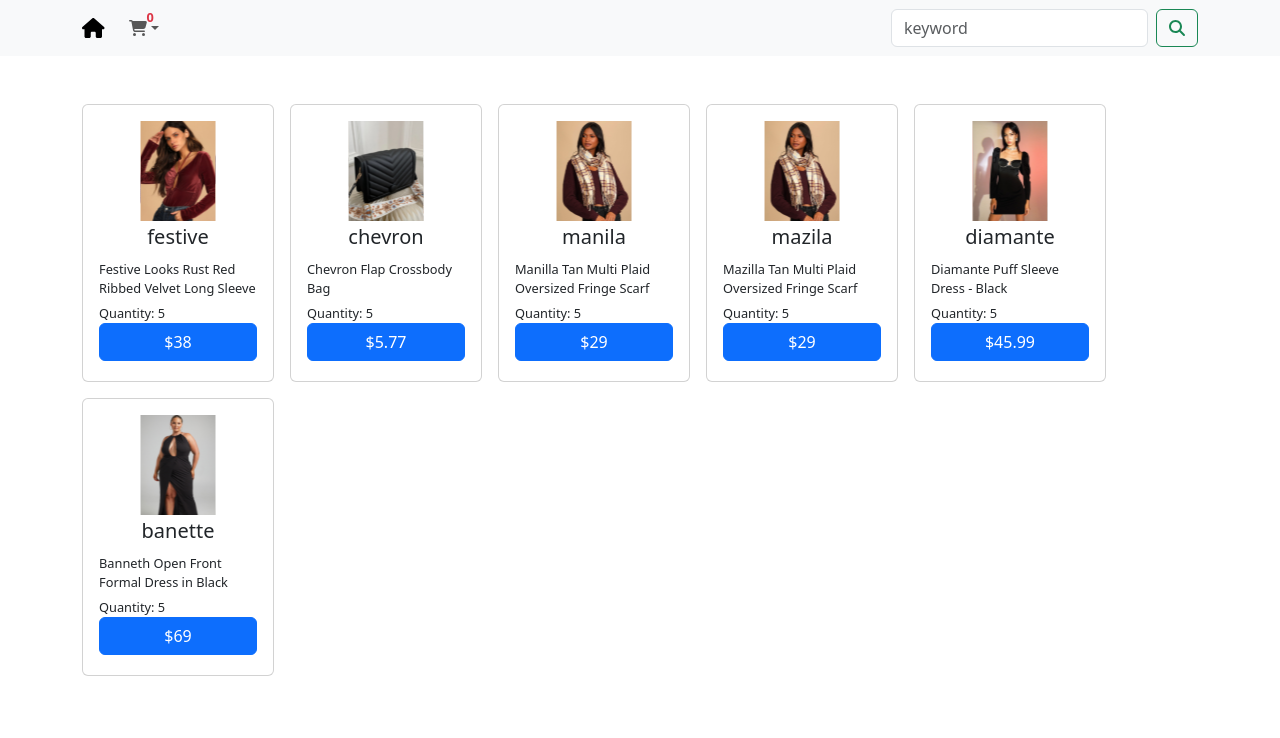
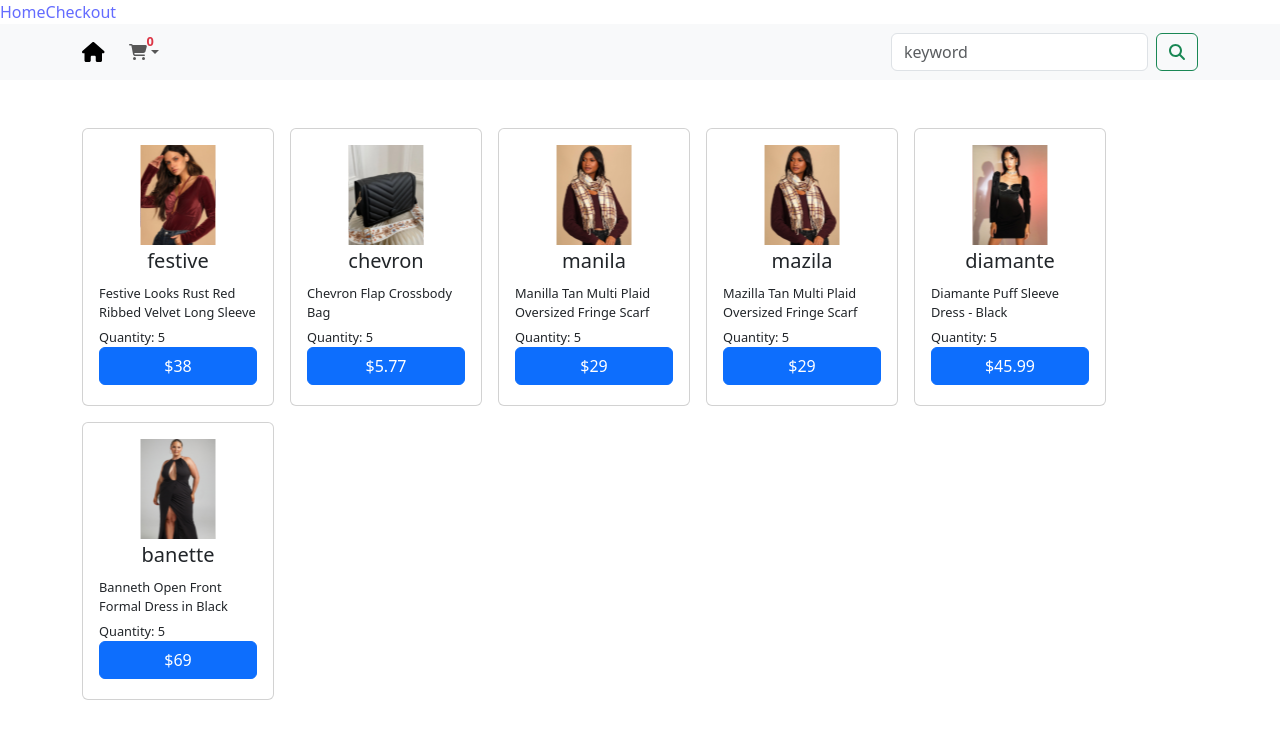
Before and after one commit to Joben0819/vue-cart, a Vue app: page / in a window 1280 px wide. Shown: the top 738 px of the page. Built offline with nearby package versions, Linux system fonts and the light colour scheme.

Commit message:
updated the dist

```diff
--- a/src/App.vue
+++ b/src/App.vue
@@ -1,5 +1,9 @@
 
 <template>
+    <nav>
+      <router-link to="/">Home</router-link>
+      <router-link to="/checkout">Checkout</router-link>
+    </nav>
   <router-view></router-view>
 </template>
 
--- a/vite.config.ts
+++ b/vite.config.ts
@@ -3,7 +3,7 @@
 
 // https://vitejs.dev/config/
 export default defineConfig({
-  base: '/vue-cart/',
+  // base: '/vue-cart/',
   plugins: [vue()],
 
 })
```
Also changed, not shown: 3 other files (tests, documents, lock files or other folders).
